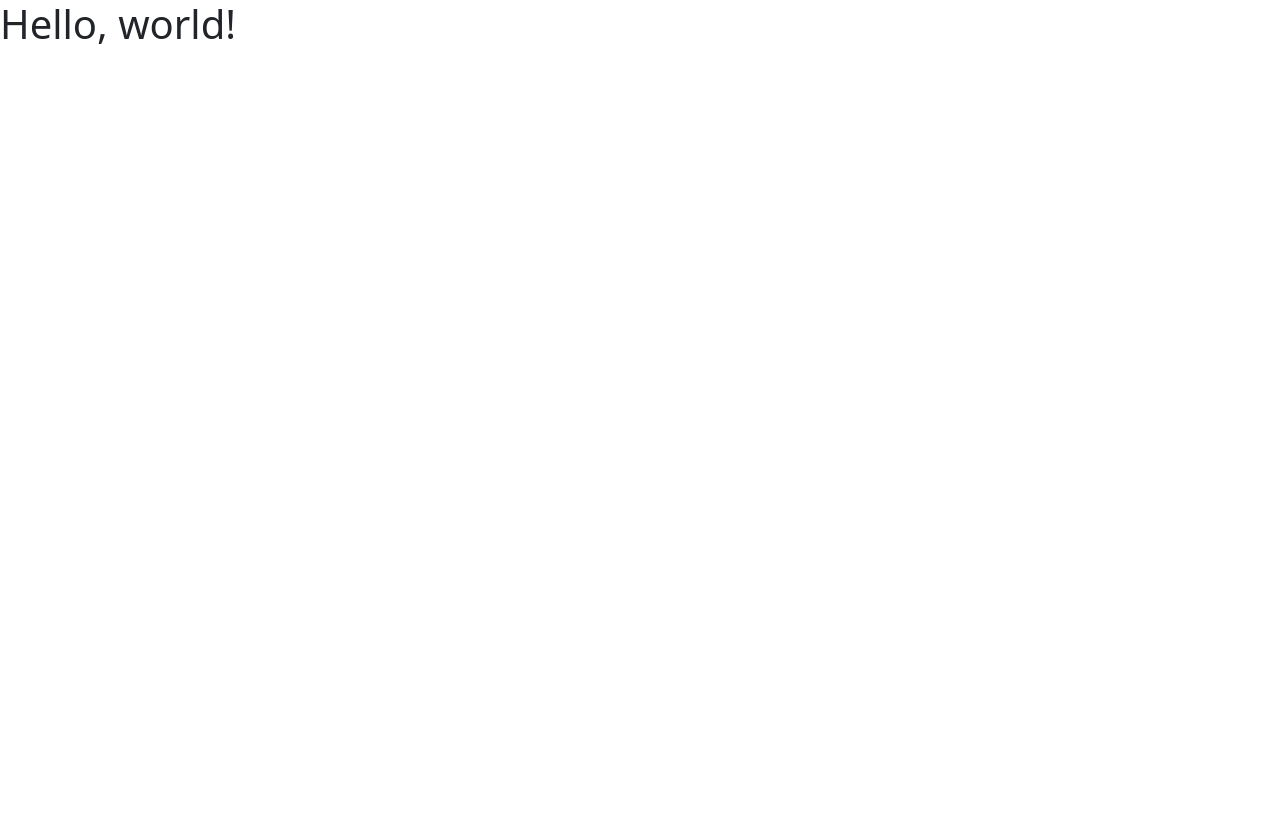
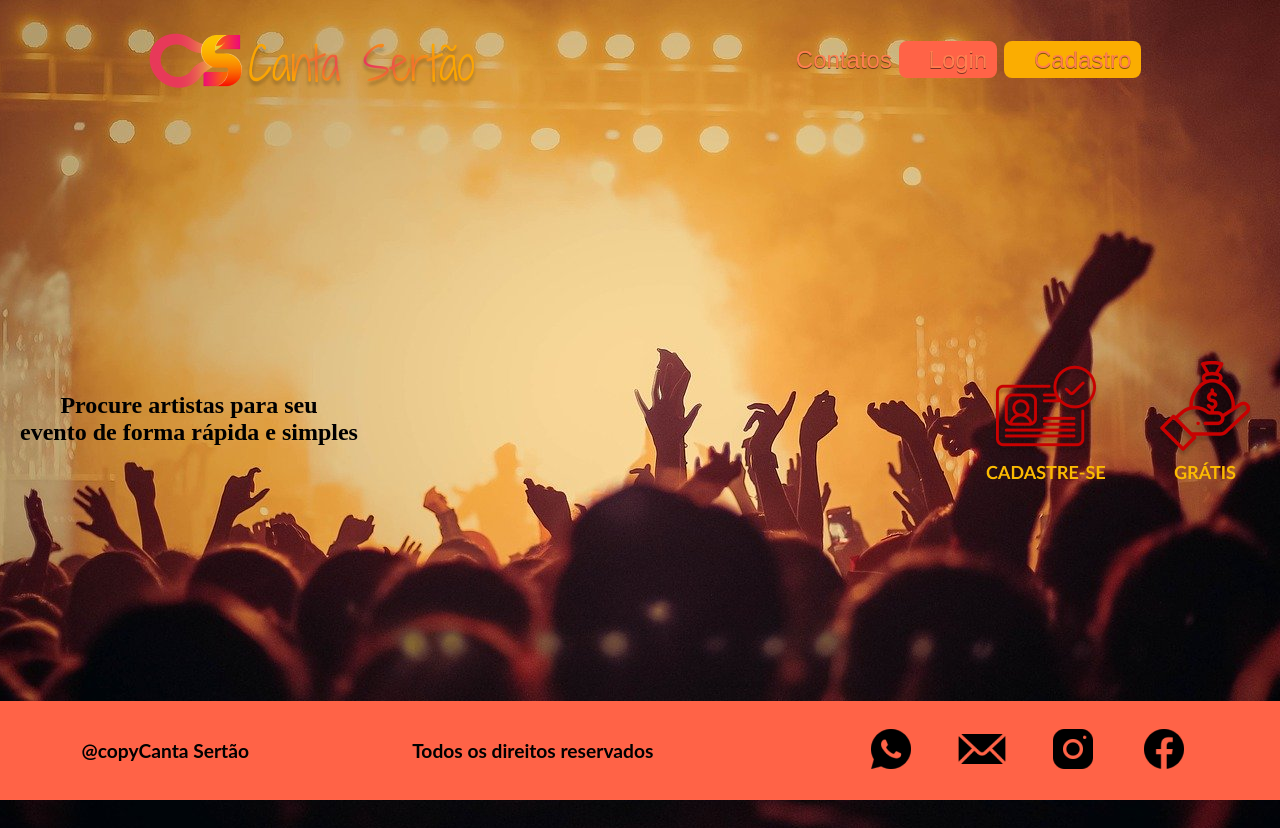
Before and after one commit to jospneto/projeto_canta_sertao, a PHP site: page / in a window 1280 px wide. Before the commit the page is almost empty. Before the commit the page ends 44 px from the top, so only its background shows below. Run offline with PHP 8.4, Linux system fonts and the light colour scheme; some libraries are stand-ins or nearby versions.

Commit message:
Atualização do código

```diff
--- a/css/style.css
+++ b/css/style.css
@@ -1,35 +1,132 @@
 *{
-    margin: 0 auto;
-    padding: 0;
     box-sizing: border-box;
 }
 
-.nav-search ul{
-    list-style: none;
-    float: right;
+body{
+    margin: 0px;
     padding: 0;
-    font-family: 'Montserrat', sans-serif;
+    height: 100vh;
+    display: grid;
+    grid-template-rows: 120px, 1fr, 60px;
+    grid-template-columns: 1fr;
+    grid-template-areas: "menu" "conteudo" "rodape";
 }
 
-.nav-search li{
+bodY{
+    background-image: url(../img/bgImage.jpg);
+    background-repeat: no-repeat;
+    background-position: center;
+}
+
+.menu{
+    grid-area: "menu";
+    padding: 10px;
+    display: flex;
+    flex-direction: row;
+    justify-content: space-around;
+    align-items: center;
+    padding-bottom: 0;
+    font-family: 'Montserrat', sans-serif;
+    font-size: 1.5rem;
+    color: coral;
+    text-shadow: rgba(0, 0, 0, 0.5) 0 1px 0;
+}
+
+.login{
+    background-color: tomato;
+    padding: 5px 10px;
+    display: flex;
+    border-radius: 8px;
+}
+
+.login:hover{
+    border-top-color: #FBAD01;
+    background: #FBAD01;
+    color: tomato;
+}
+
+.login:active{
+border-top-color: tomato;
+background: tomato;
+}
+
+.cadastro{
+    background-color: #FBAD01;
+    padding: 5px 10px;
+    display: flex;
+    border-radius: 8px;
+}
+
+.cadastro:hover{
+    border-top-color: tomato;
+    background: tomato;
+    color: #FBAD01;
+}
+
+.cadastro:active{
+border-top-color: #FBAD01;
+background: #FBAD01;
+}
+
+.menu li{
     display: inline;
 }
 
-.nav-search li, a{
-    color: tomato;
-    padding: 20px;
+.menu li a{
+    padding: 10px;
+    text-decoration: none;
     display: inline-block;
-    text-decoration: none;
 }
 
-.nav-search li, a:hover{
-    color: coral;
+.conteudo{
+    grid-area: "conteudo";
+    height: calc(100vh - 180px);
+    display: flex;
+    justify-content: space-between;
+    flex-direction: row;
+    align-items: center;
 }
 
-.nav-search img{
-    padding: 0;
+.conteudo h2{
+    padding: 20px;
+    text-align: center;
 }
 
-.nav-search p{
-    font-family: 'Montserrat', sans-serif;
+.conteudo li{
+    display: inline;
+    padding: 20px;
 }
+
+.conteudo li a{
+    padding: 10px;
+    text-decoration: none;
+    display: inline-block;
+}
+
+.rodape{
+    grid-area: "rodape";
+    background-color: tomato;
+    position: sticky;
+    bottom: 0px;
+    display: flex;
+    justify-content: space-around;
+    flex-direction: row;
+    align-items: center;
+    list-style: none;
+    font-size: 0.8rem;
+    font-family: 'Lato', sans-serif;
+}
+
+.rodape h2{
+    padding: 10px;
+}
+
+.rodape li{
+    display: inline;
+}
+
+.rodape li a{
+    padding: 10px;
+    text-decoration: none;
+    display: inline-block;
+}
--- a/index.php
+++ b/index.php
@@ -1,27 +1,37 @@
-<!doctype html>
-<html lang="en">
-  <head>
-    <!-- Required meta tags -->
-    <meta charset="utf-8">
-    <meta name="viewport" content="width=device-width, initial-scale=1">
-
-    <!-- Bootstrap CSS -->
-    <link href="css/bootstrap.min.css" rel="stylesheet">
-
-    <title>Hello, world!</title>
-  </head>
-  <body>
-    <h1>Hello, world!</h1>
-
-    <!-- Optional JavaScript; choose one of the two! -->
-
-    <!-- Option 1: Bootstrap Bundle with Popper -->
-    <script src="https://cdn.jsdelivr.net/npm/bootstrap@5.1.3/dist/js/bootstrap.bundle.min.js" integrity="sha384-ka7Sk0Gln4gmtz2MlQnikT1wXgYsOg+OMhuP+IlRH9sENBO0LRn5q+8nbTov4+1p" crossorigin="anonymous"></script>
-
-    <!-- Option 2: Separate Popper and Bootstrap JS -->
-    <!--
-    <script src="https://cdn.jsdelivr.net/npm/@popperjs/core@2.10.2/dist/umd/popper.min.js" integrity="sha384-7+zCNj/IqJ95wo16oMtfsKbZ9ccEh31eOz1HGyDuCQ6wgnyJNSYdrPa03rtR1zdB" crossorigin="anonymous"></script>
-    <script src="https://cdn.jsdelivr.net/npm/bootstrap@5.1.3/dist/js/bootstrap.min.js" integrity="sha384-QJHtvGhmr9XOIpI6YVutG+2QOK9T+ZnN4kzFN1RtK3zEFEIsxhlmWl5/YESvpZ13" crossorigin="anonymous"></script>
-    -->
-  </body>
+<!DOCTYPE html>
+<html lang="pt-br">
+<head>
+  <meta charset="UTF-8">
+  <meta http-equiv="X-UA-Compatible" content="IE=edge">
+  <meta name="viewport" content="width=device-width, initial-scale=1.0">
+  <link rel="stylesheet" href="css/style.css">
+  <title>Página Inicial</title>
+</head>
+<body>
+  <nav class="menu">
+    <img src="img/Logo.png">
+    <ul>
+      <li><a href=""></a>Contatos</li>
+      <li class="login"><a href=""></a>Login</li>
+      <li class="cadastro"><a href=""></a>Cadastro</li>
+    </ul>
+  </nav>
+  <div class="conteudo">
+    <h2>Procure artistas para seu <br> evento de forma rápida e simples</h2>
+    <ul>
+      <li><img src="/img/cadastro.png" alt=""></li>
+      <li><img src="img/gratis.png" alt=""></li>
+    </ul>
+  </div>
+  <footer class="rodape">
+    <h2>@copyCanta Sertão</h2>
+    <h2>Todos os direitos reservados</h2>
+    <ul>
+      <li><a href=""><img src="/img/WhatsApp.png" alt=""></a></li>
+      <li><a href=""><img src="/img/MSG.png" alt=""></a></li>
+      <li><a href=""><img src="/img/Instagram.png" alt=""></a></li>
+      <li><a href=""><img src="/img/Facebook.png" alt=""></a></li>
+    </ul>
+  </footer>
+</body>
 </html>
```
Also changed, not shown: img/Facebook.png (added), img/Instagram.png (added), img/MSG.png (added), img/WhatsApp.png (added), img/bgImage.jpg (added), img/cadastro.png (added), img/gratis.png (added), img/logo.png.
